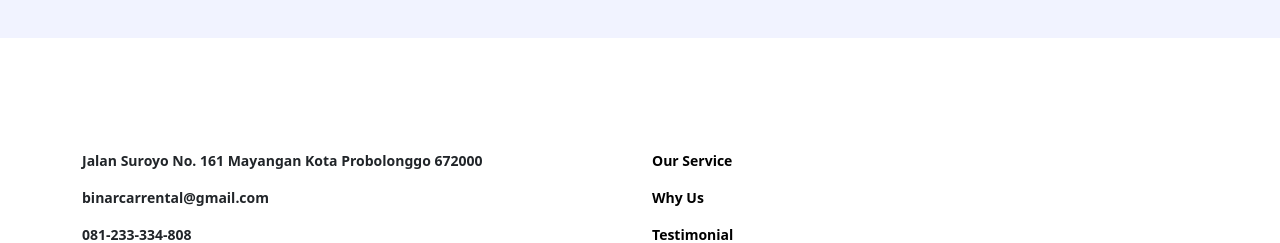
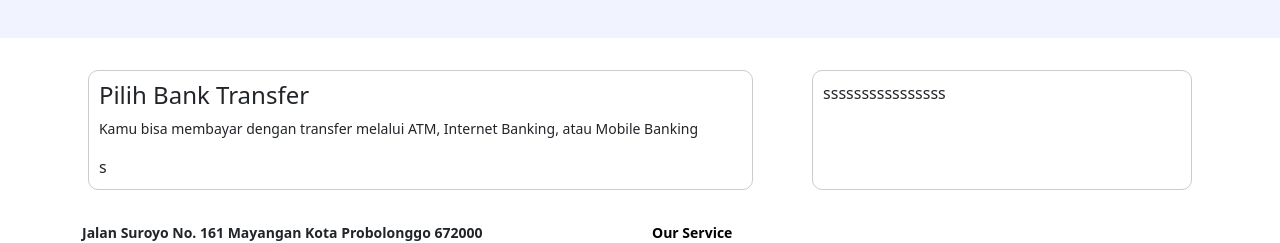
Before and after one commit to yohanesrioirsan/fer-10-platinum-kel1-public, a React (Create React App) app: page /pembayaranpilihmetode in a window 1280 px wide. Shown: the part 684-927 px from the top of the page. Built offline with nearby package versions, Linux system fonts and the light colour scheme.

Commit message:
tambah fitur pembayaran-pilih-metode

```diff
--- a/package.json
+++ b/package.json
@@ -15,6 +15,7 @@
     "react-redux": "^8.0.7",
     "react-router-dom": "^6.12.1",
     "react-scripts": "5.0.1",
+    "react-select": "^5.7.3",
     "react-toastify": "^9.1.3",
     "web-vitals": "^2.1.0"
   },
--- /dev/null
+++ b/src/pages/PembayaranPilihMetode/components/PilihMetode.jsx
@@ -0,0 +1,30 @@
+import React from "react";
+import { Container, Row, Col } from "react-bootstrap";
+
+function PilihMetode() {
+  return (
+    <Container>
+      <Row className="d-flex justify-content-center">
+        <Col
+          md={7}
+          className="justify-content-start"
+          style={{
+            border: "1px solid #ccc",
+            borderRadius: "10px",
+            padding: "10px",
+            marginRight: "3.7rem",
+          }}
+        >
+          <h4>Pilih Bank Transfer</h4>
+          <p style={{ fontWeight: 400 }}>Kamu bisa membayar dengan transfer melalui ATM, Internet Banking, atau Mobile Banking</p>
+          <div>s</div>
+        </Col>
+        <Col md={4} className="justify-content-end" style={{ border: "1px solid #ccc", borderRadius: "10px", padding: "10px" }}>
+          ssssssssssssssss
+        </Col>
+      </Row>
+    </Container>
+  );
+}
+
+export default PilihMetode;
--- a/src/pages/PembayaranPilihMetode/index.jsx
+++ b/src/pages/PembayaranPilihMetode/index.jsx
@@ -2,12 +2,14 @@ import React from "react";
 import Hero from "../../components/Hero";
 import Backdrop from "../../components/Backdrop";
 import Footer from "../../components/Footer";
+import PilihMetode from "./components/PilihMetode";
 
 function PembayaranPilihMetode() {
   return (
     <>
       <Backdrop triggerClass="search-input" />
       <Hero withRentButton={false} withSearchForm withHeroContent={false} />
+      <PilihMetode />
       <Footer />
     </>
   );
--- a/src/styles/pages/home.css
+++ b/src/styles/pages/home.css
@@ -31,7 +31,7 @@ p {
 }
 #hero {
   background: #f1f3ff;
-  margin-bottom: 7rem;
+  margin-bottom: 2rem;
   min-height: 24.75rem;
 }
 
@@ -106,6 +106,10 @@ p {
   margin-bottom: 7rem;
 }
 
+#footer {
+  margin-top: 2rem;
+}
+
 #footer a {
   color: black;
   text-decoration: none;
```
Also changed, not shown: .eslintrc.js, 1 other file (tests, documents, lock files or other folders).
